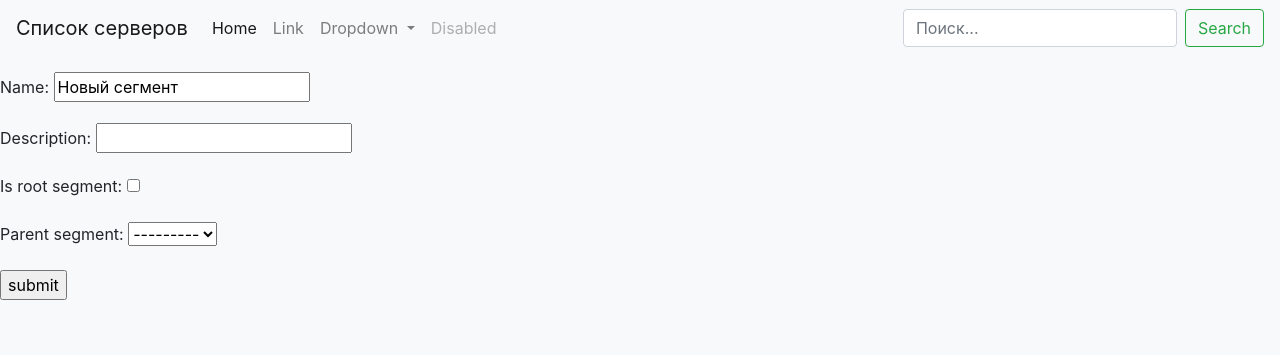
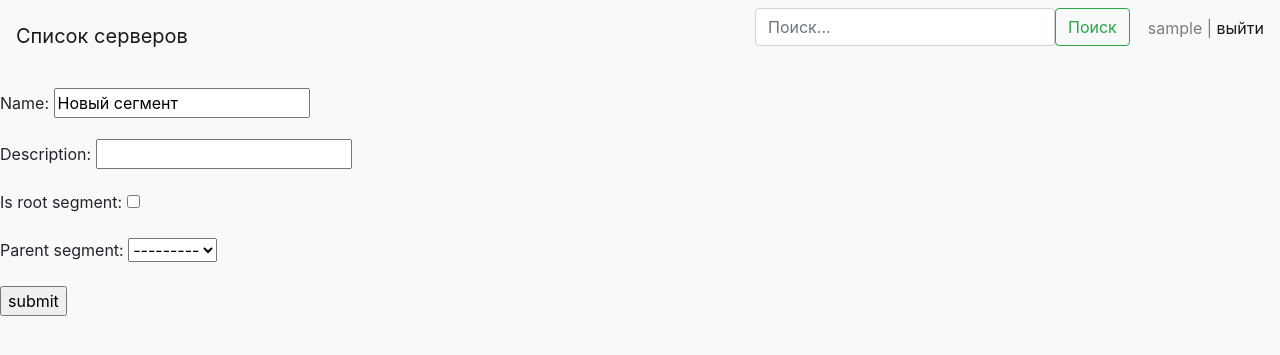
Before and after one commit to agp22888/datacenter, a Django app: a page that uses server_list/templates/server_list/navbar.html in a window 1280 px wide. Shown: the top 355 px of the page. Run offline with Django 3.2, Linux system fonts and the light colour scheme; the visitor is signed in with stand-in values (Sample User, id 1); data that the repository does not hold is empty; some libraries are stand-ins or nearby versions.

Commit message:
Added login page, logout functionality, minor template changes

```diff
--- a/datacenter/settings.py
+++ b/datacenter/settings.py
@@ -24,7 +24,7 @@ SECRET_KEY = '2vbi_^bj(puq=l6ws!1chfef--^xff(1^zcg@o4v6x7l5ld-9@'
 # SECURITY WARNING: don't run with debug turned on in production!
 DEBUG = True
 
-ALLOWED_HOSTS = []
+ALLOWED_HOSTS = ['10.21.63.4']
 
 # Application definition
 
--- a/server_list/forms.py
+++ b/server_list/forms.py
@@ -83,24 +83,26 @@ class ServerForm(forms.Form):
                 'server_height'] <= 0:
                 self.errors.update({'server_unit': ['Error']})
                 return
-            unit_low = self.cleaned_data['server_unit']
-            unit_high = unit_low + self.cleaned_data['server_height'] - 1
+            this_unit_low = self.cleaned_data['server_unit']
+            this_unit_high = this_unit_low + self.cleaned_data['server_height'] - 1
+            this_location = int(self.cleaned_data['server_location'])
             rack = Rack.objects.get(pk=int(self.cleaned_data['server_rack']))
-            if unit_high > rack.size:
+            if this_unit_high > rack.size or this_unit_low <= 0:
                 self.errors.update({'server_unit': ['расположение сервера выходит за размеры стойки']})
-            for s in rack.server_set.all():
-                if self.server_id is not None and s.id == int(self.server_id):
+            for check_s in rack.server_set.all():
+                if self.server_id is not None and check_s.id == int(self.server_id):
                     continue
-                s_unit_low = s.unit
-                s_unit_high = s_unit_low + s.height - 1
-                s_location = s.location
-                print('server location is', self.cleaned_data['server_location'], s_location)
-                if ((s_unit_low <= unit_low <= s_unit_high or s_unit_low <= unit_high <= s_unit_high) \
-                    or (unit_low < s_unit_low and unit_high > s_unit_high)) \
-                        and (s_location == int(self.cleaned_data['server_location']) or s_location == 3):
+                check_s_unit_low = check_s.unit
+                check_s_unit_high = check_s_unit_low + check_s.height - 1
+                check_s_location = check_s.location
+                print('server location is', self.cleaned_data['server_location'], check_s_location)
+
+                if (check_s_location == this_location or check_s_location == 2 or this_location == 2) \
+                        and ((check_s_unit_low <= this_unit_low <= check_s_unit_high or check_s_unit_low <= this_unit_high <= check_s_unit_high)
+                             or (this_unit_low < check_s_unit_low and this_unit_high > check_s_unit_high)):
                     self.errors.update({'server_unit': [
-                        'unit already in use by ' + s.hostname + '; units: ' +
-                        s.get_unit_string() + Server.locations.get(s.location)]})
+                        'unit already in use by ' + check_s.hostname + '; units: ' +
+                        check_s.get_unit_string() + Server.locations.get(check_s.location)]})
                     # todo добавить ссылку на сервер, с которым идёт пересечение?
 
     def __init__(self, *args, **kwargs, ):
@@ -185,3 +187,12 @@ class TerritoryForm(ModelForm):
     class Meta:
         model = Territory
         fields = '__all__'
+
+
+class UserForm(forms.Form):
+    username = forms.CharField(max_length=50)
+    password = forms.CharField(max_length=30, widget=forms.PasswordInput)
+
+    def clean(self):
+        if len(self.cleaned_data['password']) < 3:
+            self.errors.update({'password': ['Пароль слишком короткий']})
--- a/server_list/models.py
+++ b/server_list/models.py
@@ -30,7 +30,7 @@ class Room(models.Model):
     territory = models.ForeignKey(Territory, on_delete=models.SET_DEFAULT, default=None)
 
     def __str__(self):
-        return self.territory.__str__() if self.territory is not None else 'None' + ", " + self.name
+        return (self.territory.__str__() if self.territory is not None else 'None') + ", " + self.name
 
 
 class Rack(models.Model):
@@ -42,7 +42,7 @@ class Rack(models.Model):
     topdown = models.BooleanField(default=False)
 
     def __str__(self):
-        return self.room.__str__() if self.room is not None else 'None' + ", " + self.name
+        return (self.room.__str__() if self.room is not None else 'None') + ", " + self.name
 
 
 class Segment(models.Model):
--- a/server_list/templates/server_list/navbar.html
+++ b/server_list/templates/server_list/navbar.html
@@ -3,7 +3,8 @@
 <html lang="en">
 <head>
     <script src="{% include 'server_list/js_jquery.html' %}"></script>
-    <link type="text/css" rel="stylesheet" href="{% static 'server_list/css/bootstrap.min.css' %}" media="screen,projection"/>
+    <link type="text/css" rel="stylesheet" href="{% static 'server_list/css/bootstrap.min.css' %}"
+          media="screen,projection"/>
     <script type="text/javascript" src="{% static 'server_list/js/bootstrap.min.js' %}"></script>
     <meta charset="UTF-8">
     <title>{% block title %}{% endblock %} </title>
@@ -11,70 +12,98 @@
     <script> {% block script %}{% endblock %} </script>
     <script>
 $(document).ready(function() {
-    document.getElementById("myInput").addEventListener("focusout", checkDataList);
-    //document.getElementById("myInput").addEventListener("focus", searchFunction);
+    document.getElementById('autocomplete-items').innerHTML="";
     document.getElementById("myInput").addEventListener('input', searchFunction);
-    //document.getElementById("myInput").onchange=searchFunction();
 });
 
 function blur() {
     console.log("blur")
-    //document.getElementById("myDropdown").innerHTML="";
 };
 
 function searchFunction(){
     input = document.getElementById('myInput');
-
+    list = document.getElementById('autocomplete-items');
+    list.innerHTML="";
     $.ajax({
         url: "{% url 'ajax' %}",
         type: 'GET',
         data: {'action': 'search', 'query':document.getElementById('myInput').value},
         dataType: "json",
         success: function(resp){
-            document.getElementById("resultlist").innerHTML="";
             $.each(resp, function(idx, obj) {
-                    //console.log(idx);
-                    //console.log('obj',obj);
-                    element = document.createElement('option');
-                    element.dataset.id=obj.pk;
-                    element.dataset.model=obj.model;
+                    a = document.createElement("div");
+                    val = "";
                     if (obj.model.split('.')[1].localeCompare('server')==0){
-                        element.innerHTML = obj.fields.hostname;
+                        val = obj.fields.hostname;
                     }else if (obj.model.split('.')[1].localeCompare('ip')==0){
-                        element.innerHTML = obj.fields.ip;
+                        val = obj.fields.ip;
                     }
-                    //console.log(obj.fields.hostname);
-                    document.getElementById("resultlist").appendChild(element);
+                    a.innerHTML+='<strong>' + input.value + '</strong>' + val.substr(input.value.length);
+                    a.innerHTML += "<input type='hidden' data-id='" + obj.pk +"' data-model='"+obj.model+"' name='item'/>"
+                    a.addEventListener("click", function(e){
+                        console.log('clicked on ' + this.getElementsByTagName("input")[0].dataset.id + ' '+ this.getElementsByTagName("input")[0].dataset.model);
                     });
-            val = input.value;
-            list = input.getAttribute('list');
-
-            //options = Array.from(document.getElementById(list).childNodes);
-//
-            //for (let i = 0; i < options.length; i++){
-            //    //console.log(options[i].innerText);
-            //    if (val == options[i].innerText){
-            //        console.log('item selected', val, options[i].dataset.model, options[i].dataset.id);
-            //    }
-            //}
-            //console.log('options', options);
-            //console.log(options.length);
-            if (options.length == 1){
-                console.log('item selected _', val, 'url:'+'servers/' + options[0].dataset.model.split('.')[1]+'/'+ options[0].dataset.id);
-                document.getElementById('form_model').value=options[0].dataset.model;
-                document.getElementById('form_id').value=options[0].dataset.id;
-                document.getElementById('form_complete').value='True';
-                //document.getElementById('searchform').submit();
-            }
+                    list.appendChild(a);
+                });
         },
         error: function(jqXHR, textStatus, errorThrown) {
-            alert(errorThrown+'initial load');
+            alert('error: ' + errorThrown);
         }
     });
 };
+
+
+
+
+
+
     </script>
 
-    <style> {% block style %}{% endblock %} </style>
+    <style> {% block style %}{% endblock %}
+             .autocomplete {
+            position: relative;
+            display: inline-block;
+        }
+
+        .autocomplete-items {
+          position: absolute;
+          border: 1px solid #d4d4d4;
+          border-bottom: none;
+          border-top: none;
+          z-index: 99;
+          /*position the autocomplete items to be the same width as the container:*/
+          top: 100%;
+          left: 0;
+          right: 0;
+        }
+        .autocomplete-items div {
+          padding: 10px;
+          cursor: pointer;
+          background-color: #fff;
+          border-bottom: 1px solid #d4d4d4;
+        }
+        .autocomplete-items div:hover {
+          /*when hovering an item:*/
+          background-color: #e9e9e9;
+        }
+        .autocomplete-active {
+          /*when navigating through the items using the arrow keys:*/
+          background-color: DodgerBlue !important;
+          color: #ffffff;
+        }
+
+        .divider-vertical {
+            height: 50px;
+            margin: 0 9px;
+            /*border-left: 1px solid #F2F2F2;*/
+            /*border-right: 1px solid #FFF;*/
+        }
+
+
+
+
+
+    </style>
 </head>
 <body class="bg-light">
 <!--<nav>-->
@@ -87,48 +116,68 @@ function searchFunction(){
 <!--</ul>-->
 <!--</div>-->
 <!--</nav>-->
- <nav class="navbar navbar-expand-lg navbar-light bg-light">
+<nav class="nav navbar navbar-expand-lg navbar-light bg-light">
     <a class="navbar-brand" href="{% url 'list' %}">Список серверов</a>
-  <button class="navbar-toggler" type="button" data-toggle="collapse" data-target="#navbarSupportedContent" aria-controls="navbarSupportedContent" aria-expanded="false" aria-label="Toggle navigation">
+    <button class="navbar-toggler" type="button" data-toggle="collapse" data-target="#navbarSupportedContent"
+            aria-controls="navbarSupportedContent" aria-expanded="false" aria-label="Toggle navigation">
         <span class="navbar-toggler-icon"></span>
     </button>
 
     <div class="collapse navbar-collapse" id="navbarSupportedContent">
-    <ul class="navbar-nav mr-auto">
-      <li class="nav-item active">
-        <a class="nav-link" href="#">Home <span class="sr-only">(current)</span></a>
-      </li>
-      <li class="nav-item">
-        <a class="nav-link" href="#">Link</a>
-      </li>
+        <ul class="nav navbar-nav mr-auto">
+            <!--<li class="nav-item active">-->
+                <!--<a class="nav-link" href="#">Home <span class="sr-only">(current)</span></a>-->
+            <!--</li>-->
+            <!--<li class="nav-item">-->
+                <!--<a class="nav-link" href="#">Link</a>-->
+            <!--</li>-->
+            {% if actions %}
             <li class="nav-item dropdown">
-        <a class="nav-link dropdown-toggle" href="#" id="navbarDropdown" role="button" data-toggle="dropdown" aria-haspopup="true" aria-expanded="false">
-          Dropdown
+                <a class="nav-link dropdown-toggle" href="#" id="navbarDropdown" role="button" data-toggle="dropdown"
+                   aria-haspopup="true" aria-expanded="false">
+                    Действия
                 </a>
                 <div class="dropdown-menu" aria-labelledby="navbarDropdown">
-          <a class="dropdown-item" href="#">Action</a>
-          <a class="dropdown-item" href="#">Another action</a>
+                    {% for action in actions %}
+                    {% if action.divider %}
                     <div class="dropdown-divider"></div>
-          <a class="dropdown-item" href="#">Something else here</a>
+                    {% else %}
+                    <a class="dropdown-item" href="{{action.link}}">{{action.name}}</a>
+                    {% endif %}
+                    {% endfor %}
                 </div>
             </li>
+            {% endif %}
+            <!--<li class="nav-item">-->
+                <!--<a class="nav-link disabled" href="#" tabindex="-1" aria-disabled="true">Disabled</a>-->
+            <!--</li>-->
+        </ul>
+        <ul class="nav navbar-nav">
             <li class="nav-item">
-        <a class="nav-link disabled" href="#" tabindex="-1" aria-disabled="true">Disabled</a>
-      </li>
-    </ul>
+                <form id="searchform" class="form-inline my-2 my-lg-0" method="POST" autocomplete="off"
+                      action="{% url 'search'%}">
+                    {% csrf_token %}
 
-    <form id="searchform" class="form-inline my-2 my-lg-0" method="POST" autocomplete="off" action="{% url 'search'%}">
-        {% csrf_token %}
-        <input  class="form-control mr-sm-2" name="searchInput" list="resultlist" type="search" placeholder="Поиск..." id="myInput">
-        <datalist id="resultlist">
-            <option data-id="1" data-model="server_list.ip">10.21.62.1</option>
-            <option data-id="2" data-model="server_list.ip">10.21.62.2</option>
-        </datalist>
+                    <div class="autocomplete" style="width:300px;">
+                        <input class="form-control mr-sm-2" name="searchInput" type="search" placeholder="Поиск..."
+                               id="myInput" style="width:100%">
+                        <div id="autocomplete-items" class="autocomplete-items">
+
+                        </div>
+                    </div>
+
                     <input id="form_model" name="form_model" type="hidden">
                     <input id="form_id" name="form_id" type="hidden">
                     <input id="form_complete" name="form_complete" type="hidden" value="False">
-        <button class="btn btn-outline-success my-2 my-sm-0" type="submit">Search</button>
+                    <button class="btn btn-outline-success my-2 my-sm-0" type="submit">Поиск</button>
                 </form>
+            </li>
+            <li class="divider-vertical"></li>
+            <li>{% if user.is_authenticated %}<p class="navbar-text">{{user}} | <a href="{%url 'custom_logout'%}" class="navbar-link">выйти</a></p>
+                {% else %}<a href="{% url 'custom_login' %}" class="navbar-link">Войти</a>
+                {% endif %}
+            </li>
+        </ul>
     </div>
 </nav>
 <p></p>
--- a/server_list/templates/server_list/rack_view.html
+++ b/server_list/templates/server_list/rack_view.html
@@ -29,7 +29,7 @@
         unitCoords = [];
         for (let i = 0; i<=rackSize; i++){
             // [y, xStart1, xEnd1, xStart2, xEnd2];
-            unitCoords.push([0.5+Math.round(verMargin + unitHeight * i), horMargin, horMargin + rackWidth, horMargin + rackWidth + rackGap, horMargin + rackWidth*2 + rackGap]);
+            unitCoords.push([0.5+Math.round(verMargin + unitHeight * i),  horMargin + rackWidth + rackGap, horMargin + rackWidth*2 + rackGap,horMargin, horMargin + rackWidth]);
         }
         console.log(unitCoords);
         drawRack();
--- a/server_list/templates/server_list/server_list.html
+++ b/server_list/templates/server_list/server_list.html
@@ -39,7 +39,7 @@
 <div>
     <!-- ссылки на сегменты -->
     {% for id, name in links.items %}
-    <a href={% url 'list' %}?segment={{ id }}>{{name}}</a>
+    <a href="{% url 'list' %}?segment={{ id }}">{{name}}</a>
     {% endfor %}
 </div>
 
--- a/server_list/urls.py
+++ b/server_list/urls.py
@@ -27,4 +27,6 @@ urlpatterns = [
     url(r'territory_edit/(?P<territory_id>\d*)', views.territory_edit, name="territory_edit"),
     url(r'^test$', views.test, name='test'),
     url(r'^search$', views.search, name='search'),
+    url(r'^login$', views.custom_login, name='custom_login'),
+    url(r'^logout$', views.custom_logout, name='custom_logout'),
 ]
--- a/server_list/views.py
+++ b/server_list/views.py
@@ -1,4 +1,9 @@
 import os, re, json
+
+from django.conf.urls import url
+from django.contrib.auth import logout, authenticate, login
+from django.contrib.auth.decorators import login_required
+from django.urls import reverse, reverse_lazy
 
 from . import utils
 from django.core import serializers
@@ -6,7 +11,7 @@ from django.core.exceptions import PermissionDenied
 from django.shortcuts import render, get_object_or_404, redirect
 from server_list.models import Server, Segment, Ip, Rack, Room, Territory
 from django.http import HttpResponse, HttpResponseForbidden, HttpResponseRedirect, HttpResponseBadRequest
-from .forms import ServerForm, IpForm, SegmentForm, RackForm, TerritoryForm, RoomForm
+from .forms import ServerForm, IpForm, SegmentForm, RackForm, TerritoryForm, RoomForm, UserForm
 from django.http import Http404
 
 
@@ -73,10 +78,12 @@ def servers(request):
                             vm_row.append("")
                             ser_list.update({vm.id: vm_row})
                         ser_dict = utils.update(ser_dict, {t: {room: {rack: ser_list}}})
-
-    return render(request, os.path.join('server_list', 'server_list.html'), {"links": links, "tabs": tabs, "servers": ser_dict})
+    actions = [{'link': '#', 'divider': False, 'name': 'Action 1'}, {'link': '#', 'divider': False, 'name': 'Action 2'}, {'link': '', 'divider': True, 'name': ''},
+               {'link': '#', 'divider': False, 'name': 'Action 3'}]
+    return render(request, os.path.join('server_list', 'server_list.html'), {"links": links, "tabs": tabs, "servers": ser_dict, 'actions': actions})
 
 
+@login_required(login_url=reverse_lazy('custom_login'))
 def server_edit(request, server_id):
     print('user_auth', request.user.is_authenticated)
     if not request.user.is_authenticated:
@@ -140,10 +147,12 @@ def server_edit(request, server_id):
         if server.is_physical:
             rack = server.rack
             room = rack.room
-            form_dict.update({'server_territory': room.territory.id,
+            form_dict.update({'server_location': server.location,
+                              'server_territory': room.territory.id,
                               'server_room': room.id,
                               'server_rack': rack.id})
         form = ServerForm(form_dict, server_id=server_id)
+
         return render(request, os.path.join('server_list', 'server_edit.html'), {'form': form})
 
 
@@ -512,3 +521,32 @@ def search(request):
         print(request)
         return HttpResponse(request.POST.items())
     return HttpResponse('search')
+
+
+def custom_logout(request):
+    logout(request)
+    return redirect(reverse('list'))
+
+
+def custom_login(request):
+    redirect_to = request.GET.get('next')
+    print(redirect_to)
+    if request.method == 'GET':
+        form = UserForm()
+        return render(request, os.path.join('server_list', 'login.html'), {'form': form})
+    elif request.method == 'POST':
+        form = UserForm(request.POST)
+        print("it's all good, man!")
+        if form.is_valid():
+            username = request.POST['username']
+            password = request.POST['password']
+            user = authenticate(username=username, password=password)
+            if user is not None:
+                login(request, user)
+                return HttpResponseRedirect(redirect_to if redirect_to is not None else reverse('list'))
+            else:
+                form.add_error(None, 'Пользователь не существует')
+            return render(request, os.path.join('server_list', 'login.html'), {'form': form})
+        else:
+            return render(request, os.path.join('server_list', 'login.html'), {'form': form})
+    return HttpResponse('login')
```
Also changed, not shown: server_list/templates/server_list/login.html (added, +12 -0 lines), server_list/templates/server_list/test.html (+5 -12 lines). Lines whose indentation alone changed are shown as unchanged.
